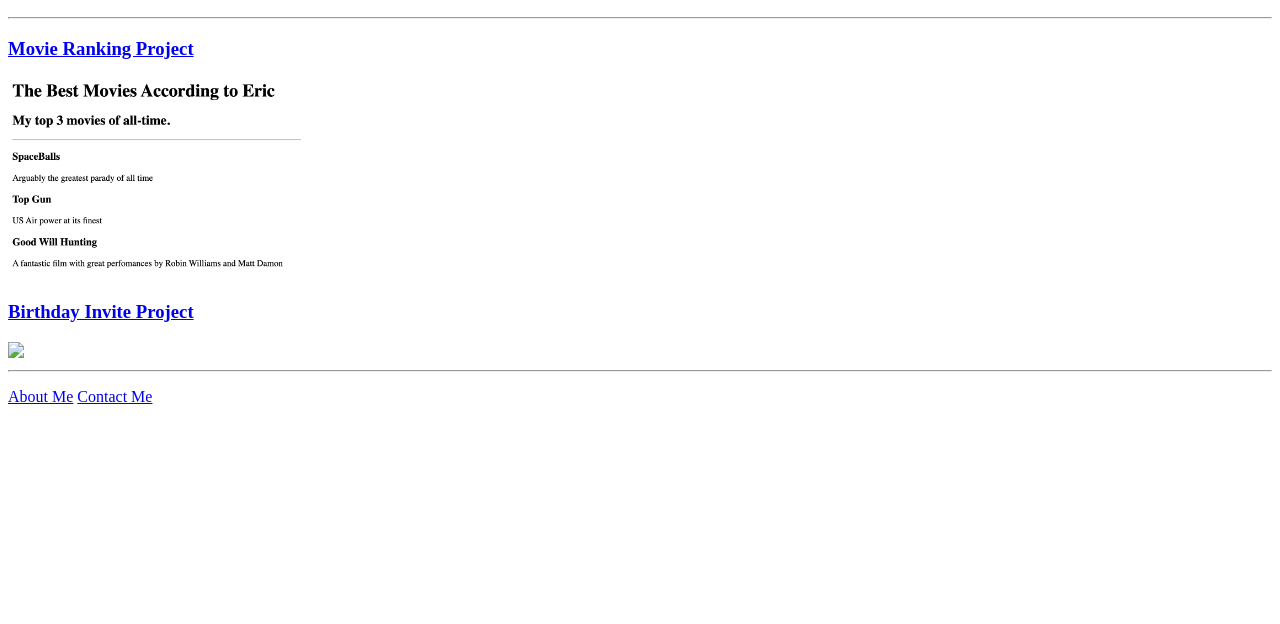
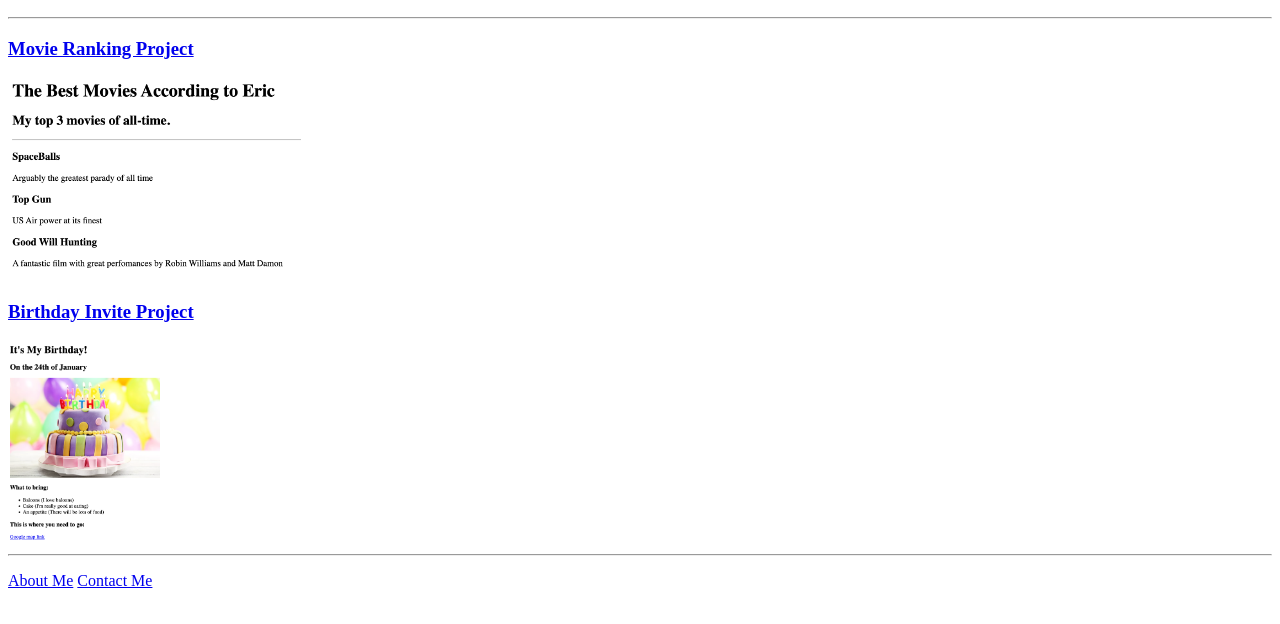
Before and after one commit to elocke24/html-portfolio, a plain HTML site: page index.html in a window 1280 px wide. Shown: the part 110-734 px from the top of the page. Drawn offline with Linux system fonts and the light colour scheme.

Commit message:
Update index.html

```diff
--- a/index.html
+++ b/index.html
@@ -13,7 +13,7 @@
    <h3><a href="./public/movie-ranking.html">Movie Ranking Project</a></h3>
    <img src="./assets/images/movies.png" style="height: 200px;">
    <h3><a href="./public/birthday-invite.html">Birthday Invite Project</a></h3>
-   <img src="./assets/images/Screenshot 2025-02-25 at 12.53.13 PM.png" style="height: 200px;">
+   <img src="./assets/images/bday.png" style="height: 200px;">
    <hr>
    <p><a href="./public/about.html">About Me</a> <a href="./public/contact.html"> Contact Me</a></p>
  </body>
```
